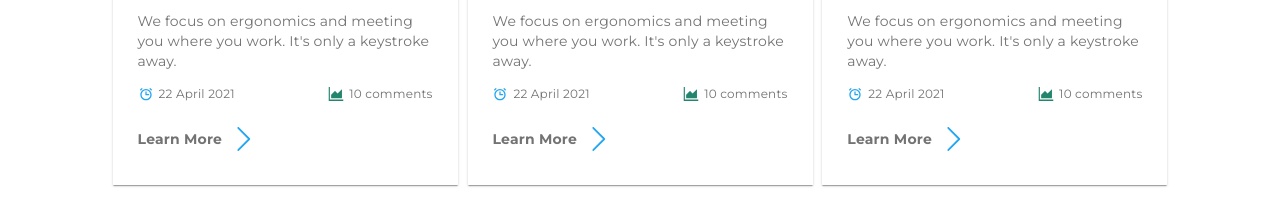
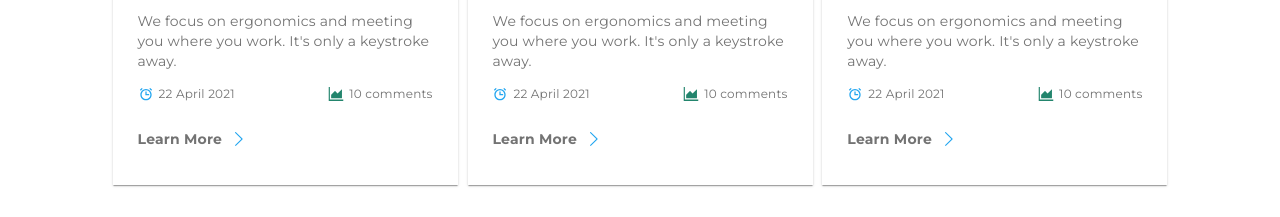
Before and after one commit to Parallax18/bandage, a Next.js app: page / in a window 1280 px wide. Shown: the part 2460-2677 px from the top of the page. Built offline with nearby package versions, Linux system fonts and the light colour scheme; no server answers.

Commit message:
chore: clear unused

```diff
--- a/src/components/layout/NavBar.tsx
+++ b/src/components/layout/NavBar.tsx
@@ -3,16 +3,9 @@
 import React, { useState } from "react";
 import AppBar from "@mui/material/AppBar";
 import Box from "@mui/material/Box";
-import Divider from "@mui/material/Divider";
-import Drawer from "@mui/material/Drawer";
 import IconButton from "@mui/material/IconButton";
-import List from "@mui/material/List";
-import ListItem from "@mui/material/ListItem";
-import ListItemButton from "@mui/material/ListItemButton";
-import ListItemText from "@mui/material/ListItemText";
 import Toolbar from "@mui/material/Toolbar";
 import Typography from "@mui/material/Typography";
-import Button from "@mui/material/Button";
 import {
   CartIcon,
   HamburgerIcon,
@@ -31,15 +24,6 @@ import { WishlistInitialState } from "@/store/slices/wishlist";
 import { Collapse } from "@mui/material";
 import Nextlink from "next/link";
 
-interface Props {
-  /**
-   * Injected by the documentation to work in an iframe.
-   * You won't need it on your project.
-   */
-  window?: () => Window;
-}
-
-// const navItems = ["Home", "About", "Contact"];
 const routes = [
   {
     label: "Home",
@@ -67,8 +51,7 @@ const routes = [
   },
 ];
 
-export default function NavBar(props: Props) {
-  const { window } = props;
+export default function NavBar() {
   const [mobileOpen, setMobileOpen] = useState(false);
   const { isOpen, onOpen, onClose } = useDisclosure();
   const {
@@ -83,9 +66,6 @@ export default function NavBar(props: Props) {
   const handleDrawerToggle = () => {
     setMobileOpen((prevState) => !prevState);
   };
-
-  const container =
-    window !== undefined ? () => window().document.body : undefined;
 
   return (
     <Box sx={{ display: "flex" }}>
--- a/src/components/product-detail/BreadCrumb.tsx
+++ b/src/components/product-detail/BreadCrumb.tsx
@@ -9,6 +9,7 @@ const BreadCrumb = () => {
       direction={"row"}
       spacing={"0.94rem"}
       justifyContent={{ xs: "center", md: "flex-start" }}
+      alignItems={"center"}
     >
       <Link href={"/"} color={"text.primary"}>
         Home
--- a/src/components/svgs/ChevronRight.tsx
+++ b/src/components/svgs/ChevronRight.tsx
@@ -7,8 +7,17 @@ interface ICustomIconProps extends IconProps {
 }
 
 const ChevronRight = (props: ICustomIconProps) => {
+  const customSizing = {
+    small: "14px",
+    medium: "16px",
+    large: "74px",
+  };
   return (
-    <SvgIcon>
+    <SvgIcon
+      style={{
+        fontSize: customSizing[props.fontSize as keyof typeof customSizing],
+      }}
+    >
       <svg
         width="10"
         height="16"
```
